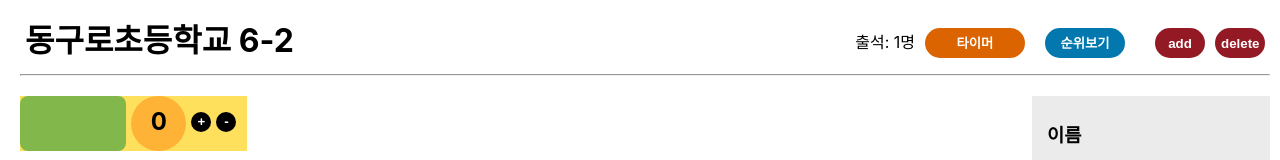
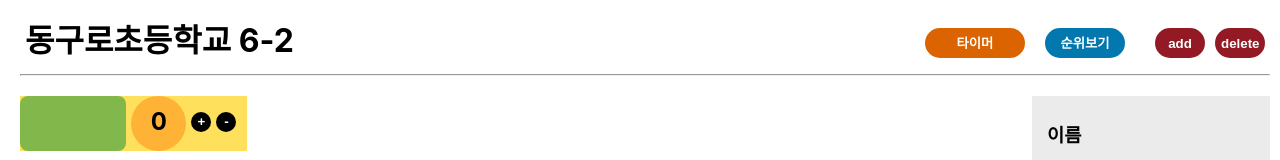
Before and after one commit to ezidol/class-check, a React app: page / in a window 1280 px wide. Shown: the top 160 px of the page. Built offline with nearby package versions, Linux system fonts and the light colour scheme.

Commit message:
Version 0.3.2

```diff
--- a/src/components/Class/Header/Header.js
+++ b/src/components/Class/Header/Header.js
@@ -10,7 +10,7 @@ const Header = (props) => {
                 {props.timerShow ? <Timer /> : null}
                 <div>
                     <div className="button">
-                        <span className="onoff">출석: {props.studentList.length}명</span>
+                        {/* <span className="onoff">출석: {props.studentList.length}명</span> */}
                         <span className="timer">
                             <button onClick={props.toggleTimerShow}>
                                 {props.timerShow ? <p>타이머 숨기기</p> : <p>타이머</p>}
```
